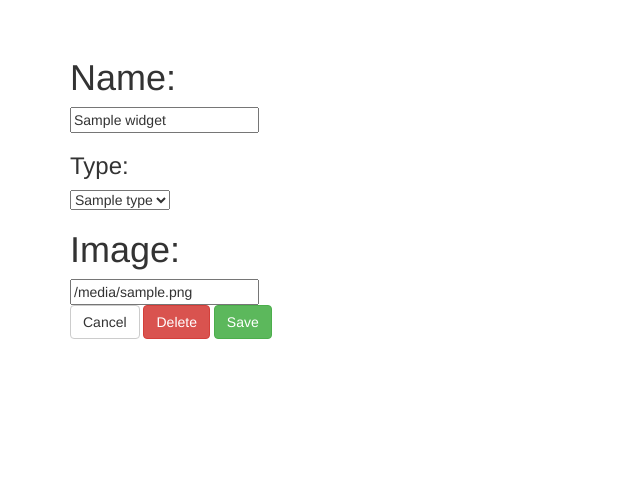
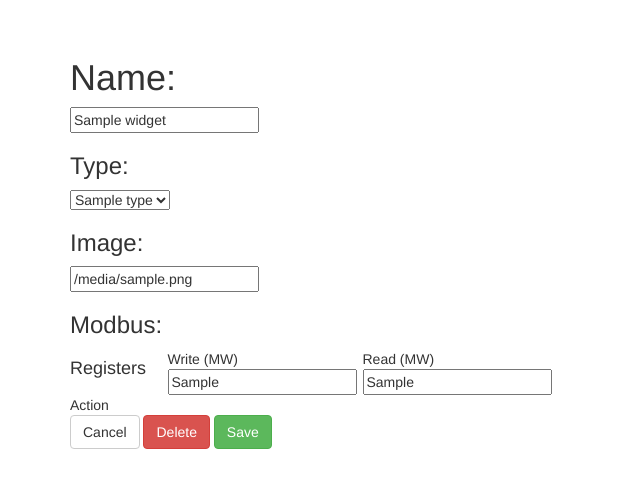
Before and after one commit to BentouDev/MichalModbus, a Flask app: template WebApp/templates/edit_widget.html in a window 1280 px wide. Shown: the part 51-539 px from the top of the page, without its empty margins (0-640 px from the left). Run offline with Flask 2, Linux system fonts and the light colour scheme; the template is opened without the code that fills it: most values are stand-ins (such as "Sample title", 1, 10 or a date in 2020); some libraries are stand-ins or nearby versions.

Commit message:
WebApp - better than ever!

```diff
--- a/WebApp/server.py
+++ b/WebApp/server.py
@@ -84,7 +84,7 @@ def closeQueue(ch, cnn):
 
 def publishToQueue(queueName, msg):
 	try:
-		print(' [DEBUG] Publishing to queue ' + queueName)
+		logger.info(' [DEBUG] Publishing to queue ' + queueName)
 		q, ch, cnn = openQueue(queueName)
 		ch.basic_publish(exchange='', routing_key=queueName, body=msg)
 		closeQueue(ch, cnn)
@@ -168,7 +168,7 @@ def change_ip():
 def set_ip():
 	# Try get address from page form
 	address = request.args.get('address')
-	print("Got address " + address)
+	logger.info(" [Info] Got address " + address)
 	if address:
 		# If address was present in form, save it to database!
 		datastorage.set_address(address)
@@ -187,7 +187,7 @@ def set_temp():
 
 	if not widget_id:
 		# If theres no widget id in form, return error and redirect to index
-		print("Error: toggle_widget: no widget_id in form!")
+		logger.error(" [Error] toggle_widget: no widget_id in form!")
 		return redirect(url_for("index"))
 
 	# Get widget by id from database
@@ -199,11 +199,11 @@ def set_temp():
 	# Update widget data in database
 	if data_float_0:
 		cur.execute ('UPDATE widgets SET data_float_0 = ? WHERE id == ?', [data_float_0, widget_id])
-		print ("Changed data_float_0 of '" + widgets['name'] + "' to '" + str(data_float_0) + "'!")
+		logger.info (" [Info] Changed data_float_0 of '" + widgets['name'] + "' to '" + str(data_float_0) + "'!")
 
 	if data_float_1:
 		cur.execute ('UPDATE widgets SET data_float_1 = ? WHERE id == ?', [data_float_1, widget_id])
-		print ("Changed data_float_1 of '" + widgets['name'] + "' to '" + str(data_float_1) + "'!")
+		logger.info (" [Info] Changed data_float_1 of '" + widgets['name'] + "' to '" + str(data_float_1) + "'!")
 
 	send_widgets_via_modbus()
 
@@ -224,7 +224,7 @@ def toggle_widget():
 
 	if not widget_id:
 		# If theres no widget id in form, return error and redirect to index
-		print("Error: toggle_widget: no widget_id in form!")
+		logger.error (" [Error] toggle_widget: no widget_id in form!")
 		return redirect(url_for("index"))
 
 	# Get widget by id from database
@@ -235,7 +235,7 @@ def toggle_widget():
 
 	# Update widget status in database
 	cur.execute ('UPDATE widgets SET status = ? WHERE id == ?', [status_id, widget_id])
-	print ("Changed status of '" + widgets['name'] + "' to '" + str(status_id) + "'!")
+	logger.info (" [Info] Changed status of '" + widgets['name'] + "' to '" + str(status_id) + "'!")
 
 	send_widgets_via_modbus()
 
@@ -253,7 +253,7 @@ def edit_widget():
 	widget_id = request.args.get('widget_id', 0)
 	if not widget_id:
 		# If theres no widget id in form, return error and redirect to index
-		print("Error: edit_widget: no widget_id in form!")
+		logger.error (" [Error] edit_widget: no widget_id in form!")
 		return redirect(url_for("index"))
 
 	# Get widget by id from database
@@ -285,7 +285,7 @@ def add_widget():
 def post_edit():
 	# Dispath by 'Submit' to decide what to do next
 	if 'Submit' in request.args:
-		logger.warning("Submit: " + request.args['Submit'])
+		logger.warning(" [Warn] Submit: " + request.args['Submit'])
 		if request.args['Submit'] == 'Commit':
 			add_new_widget()
 		elif request.args['Submit'] == 'Update':
@@ -297,7 +297,7 @@ def post_edit():
 			if widget_id:
 				delete_widget(widget_id)
 	else:
-		logger.error("No Submit!")
+		logger.error(" [Error] No Submit!")
 	return redirect(url_for('index'))
 
 @app.route('/show_log', methods=['GET', 'POST'])
@@ -308,7 +308,7 @@ def show_log():
 			body = rawData.decode("utf-8")
 			logger.info(body)
 	except Exception as error:
-		logger.error("Unable to open queue " + LogQueue)
+		logger.error(" [Error] Unable to open queue " + LogQueue)
 
 	render = ''
 	with open(log_path,'r') as log_file:
@@ -324,10 +324,16 @@ def update_widget(id):
 	type_id = request.args.get("type")
 	img = request.args.get("img")
 
+	modbus_write_0 = request.args.get("modbus_write_0")
+	modbus_read_0 = request.args.get("modbus_reader_0")
+
 	# Update existing widget by id in database
 	db_context = db.get_db()
 	cur = db_context.cursor()
-	cur.execute ('UPDATE widgets SET name = ?, type = ?, img = ? WHERE id == ?', [name, type_id, img, id])
+	cur.execute (
+		'UPDATE widgets SET name = ?, type = ?, img = ?, modbus_write_0 = ?, modbus_read_0 = ? WHERE id == ?',
+		[name, type_id, img, id, modbus_write_0, modbus_read_0])
+
 	db_context.commit()
 
 # Add widget - method which simplifies creation of widget in database
@@ -371,12 +377,13 @@ def send_widgets_via_modbus():
 		if type_id == 1 or type_id == 3: # Simple status for Light and Blinders
 			temp_array.append({
 				'status':widget['status'],
-				'byte':widget['modbus_write_0']
+				'byte_write':widget['modbus_write_0']
 			})
 		elif type_id == 2 or type_id == 4: # Value for Temperature and Alarm
 			temp_array.append({
 				'value':widget['data_float_0'],
-				'byte':widget['modbus_write_0']
+				'byte_write':widget['modbus_write_0'],
+				'byte_read':widget['modbus_read_0']
 			})
 
 	data['widgets'] = temp_array
--- a/WebApp/templates/edit_widget.html
+++ b/WebApp/templates/edit_widget.html
@@ -3,6 +3,15 @@
 {% block content %}
 {{ super() }}
 <div class = "container">
+    <h3>Modbus: </h2>
+    <div class="row">
+        <h4 class="col-sm-1">Registers</h4>
+        <div class="col-sm-2">Write (MW)<input form="widget" value="{{widget.modbus_write_0}}" name="modbus_write_0"></div>
+        <div class="col-sm-2">Read (MW)<input form="widget" value="{{widget.modbus_read_0}}" name="modbus_read_0"></div>
+    </div>
+</div>
+<div class = "container">
+    <div class="col-sm2"> Action </div>
     <button form="widget" class="btn btn-default" type="submit" name="Submit" value="Cancel">Cancel</button>
     <button form="widget" class="btn btn-danger" type="submit" name="Submit" value="Delete">Delete</button>
     <button form="widget" class="btn btn-success" type="submit" name="Submit" value="Update" value="Commit">Save</button>
--- a/WebApp/templates/widget_form.html
+++ b/WebApp/templates/widget_form.html
@@ -11,7 +11,7 @@
             <option value="{{x.id}}" {% if x.id == widget.type %} selected {% endif %}>{{x.name}}</option>
         {% endfor %}
     </select>
-    <h1>Image:</h1>
+    <h3>Image:</h1>
     <input type="text" value="{{widget.img}}" name="img">
 </form>
 </div>
```
Also changed, not shown: WebApp/data.sqlite, 2 other files.
